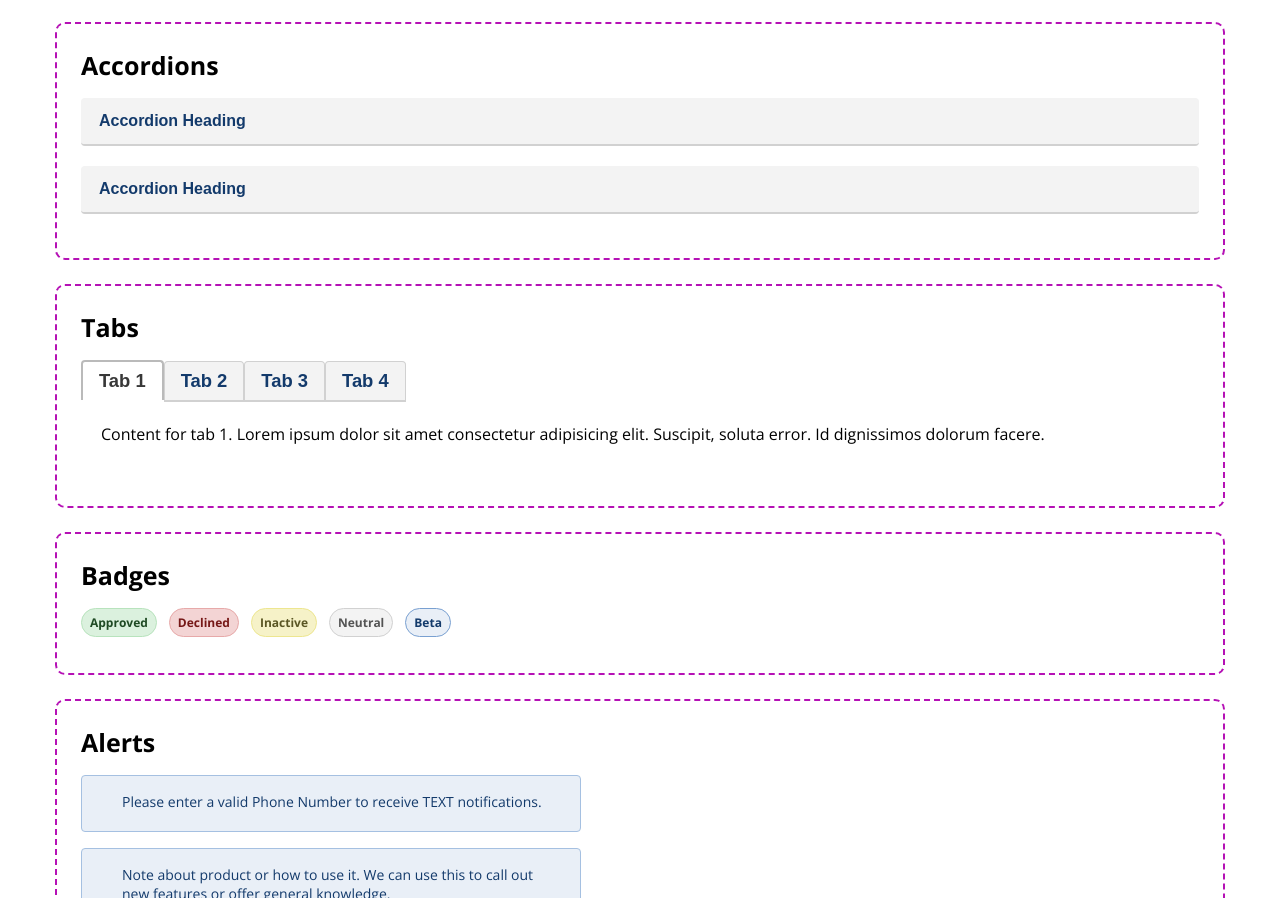
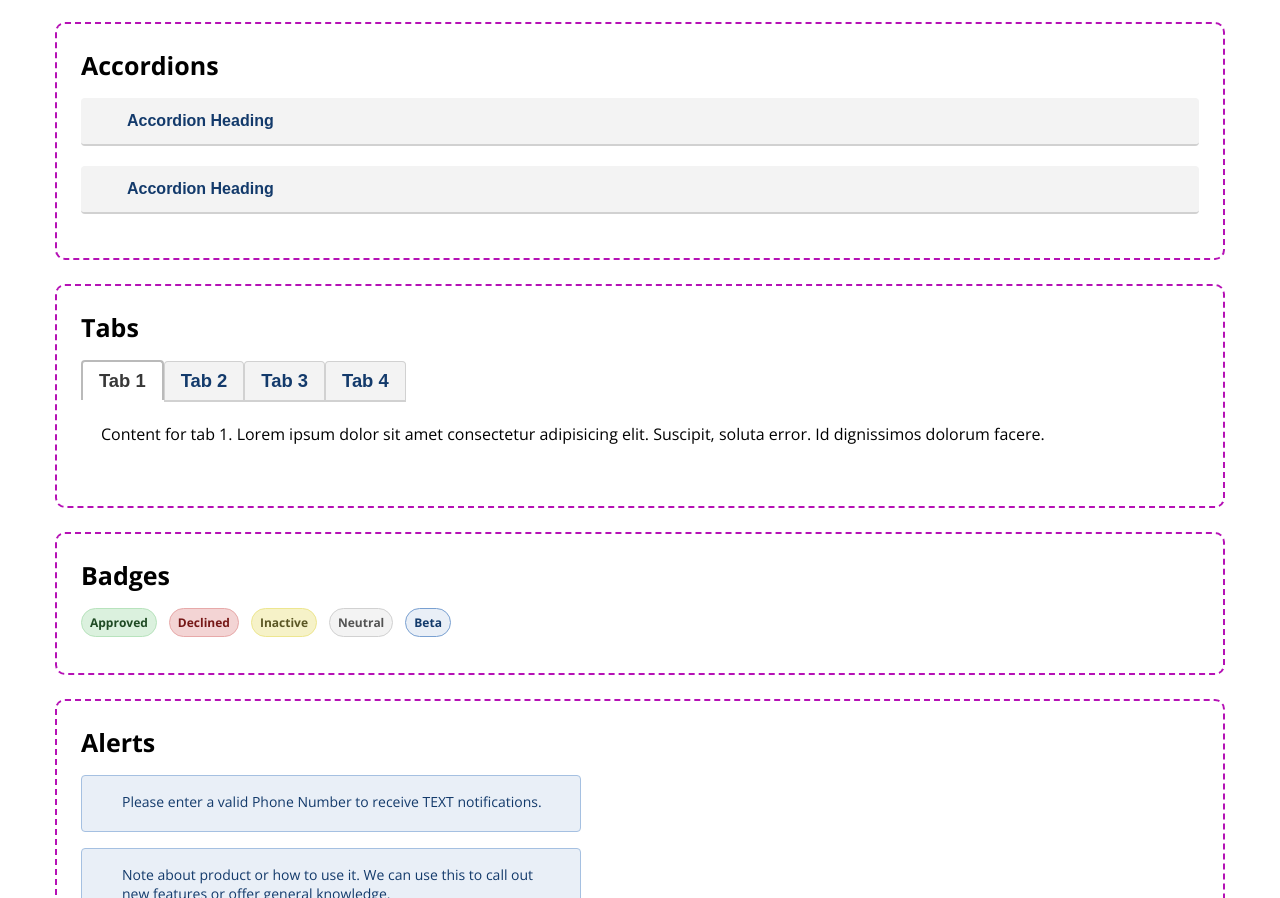
Before and after one commit to Billybobchops/design-system, a Next.js app: page / in a window 1280 px wide. Shown: the part 1735-2633 px from the top of the page. Built offline with nearby package versions, Linux system fonts and the light colour scheme.

Commit message:
revert accordion again to have chevron on the left

```diff
--- a/src/components/Accordion.module.scss
+++ b/src/components/Accordion.module.scss
@@ -27,7 +27,8 @@
 	font-size: 16px;
 	font-weight: 700;
 	grid-template-columns: repeat(2, auto);
-	justify-content: space-between;
+	gap: variables.$spacing-s;
+	justify-content: start;
 	padding: 14px 18px;
 	text-align: left;
 	width: 100%;
@@ -51,7 +52,6 @@
 
 .icon,
 .activeIcon {
-	margin: 0 12px;
 	transform: rotate(90deg);
 }
 
--- a/src/components/Accordion.tsx
+++ b/src/components/Accordion.tsx
@@ -36,10 +36,10 @@ const Accordion: React.FC<AccordionProps> = ({ children, title }) => {
 					onMouseEnter={() => setIsHovered(true)}
 					onMouseLeave={() => setIsHovered(false)}
 				>
-					{title}
 					<span aria-hidden="true" className={iconClasses}>
 						<Chevron fill={isHovered ? variables.themeA3 : variables.themeA4} />
 					</span>
+					{title}
 				</button>
 			</h2>
 			{isOpen && (
```
